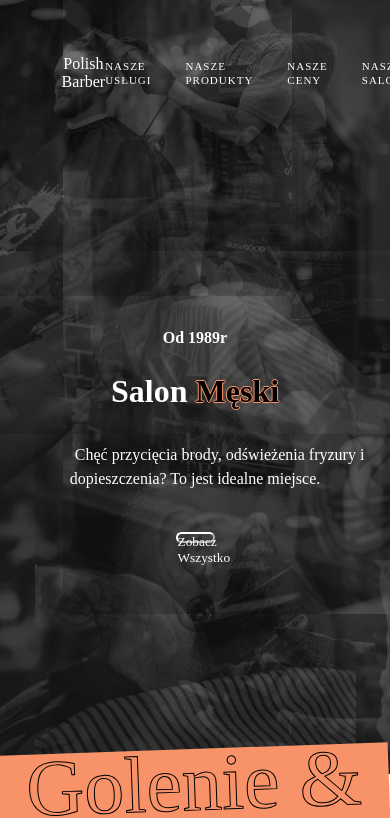
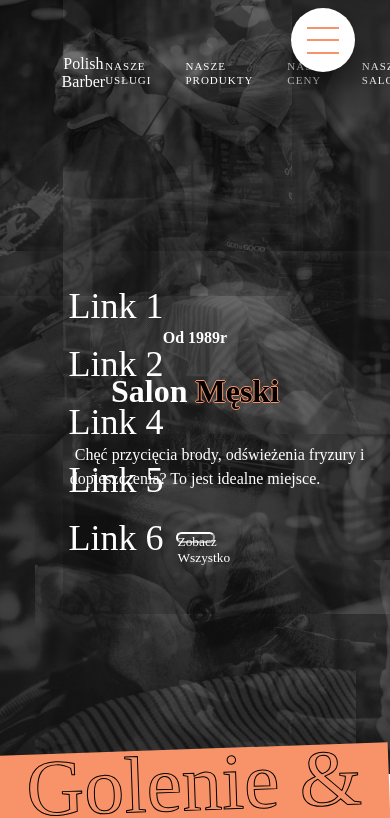
Before and after one commit to patryk6496/Barber_Shop, a React (Create React App) app: page / in a window 390 px wide. Shown: the top 818 px of the page. Built offline with nearby package versions, Linux system fonts and the light colour scheme.

Commit message:
Add hamburger menu

```diff
--- a/src/App.css
+++ b/src/App.css
@@ -650,6 +650,154 @@ p {
   text-transform: uppercase;
 }
 
+
+/* hamburger menu */
+.checkbox {
+  display: none;
+}
+
+.button_ham {
+  position: relative;
+  background-color: white;
+  height: 4rem;
+  width: 4rem;
+  border-radius: 50%;
+  position: fixed;
+  top: 1vh;
+  right: 9vw;
+  z-index: 2000;
+  box-shadow: 0 1rem 3rem black;
+  text-align: center;
+  cursor: pointer;
+}
+
+.background {
+  height: 4rem;
+  width: 4rem;
+  border-radius: 50%;
+  position: fixed;
+  top: 1vh;
+  right: 9vw;
+  background-image: radial-gradient(#F89369, black);
+  z-index: 1000;
+
+  transition: transform 0.8s cubic-bezier(0.86, 0, 0.07, 1);
+}
+
+.nav_hamburger {
+  height: 100vh;
+  position: fixed;
+  top: 0;
+  z-index: 1500;
+  width: 0;
+  transition: all 0.8s;
+}
+
+.list {
+  position: absolute;
+  top: 50%;
+  left: 50%;
+  transform: translate(-50%, -50%);
+  list-style: none;
+  text-align: center;
+  width: 100%;
+
+}
+
+.item {
+  margin: 1rem;
+  font-size: 36px;
+  width: 200px;
+}
+
+.link:link,
+.link:visited {
+  display: inline-block;
+  font-size: 3rem;
+  font-weight: 300;
+  padding: 1rem 2rem;
+  color: white;
+  text-decoration: none;
+  text-transform: uppercase;
+  background-image: linear-gradient(
+    120deg,
+    transparent 0%,
+    transparent 50%,
+    white 50%
+  );
+  background-size: 220%;
+  transition: all 0.4s;
+}
+
+.link:hover,
+.link:active {
+  color: lightgreen;
+  cursor: pointer;
+}
+
+/* functionality */
+.checkbox:checked ~ .background {
+  transform: scale(80);
+}
+.checkbox:checked ~ .nav_hamburger {
+  opacity: 0;
+  width: 100%;
+  right: 0;
+}
+
+/* styling hamb ICON */
+.icon {
+  position: absolute;
+  top: 50%;
+  left: 50%;
+  transform: translate(-50%, -50%);
+}
+
+.icon,
+.icon::before,
+.icon::after {
+  width: 2rem;
+  height: 2px;
+  background-color: #F89369;
+  display: inline-block;
+}
+
+.icon::before,
+.icon::after {
+  content: "";
+  position: absolute;
+  left: 0;
+  transition: all 0.2s;
+}
+
+.icon::before {
+  top: -0.8rem;
+}
+.icon::after {
+  top: 0.8rem;
+}
+
+.button_ham:hover icon:before {
+  top: -1rem;
+}
+.button_ham:hover icon::after {
+  top: 1rem;
+}
+
+.checkbox:checked + .button_ham .icon {
+  background-color: transparent;
+}
+
+.checkbox:checked + .button_ham .icon::before {
+  top: 0;
+  transform: rotate(135deg);
+}
+.checkbox:checked + .button_ham .icon::after {
+  top: 0;
+  transform: rotate(-135deg);
+}
+
+
 /* responsive */
 
 /* Smartphones (portrait and landscape) ----------- */
@@ -661,6 +809,9 @@ and (max-device-width : 480px) {
   .nav{
     display: none;
   }
+#visit_button{
+  display: none;
+}
 
   .information_button , .beard_content_button{
     width: calc(40vw);
@@ -836,7 +987,10 @@ and (orientation : portrait) {
 /* Desktops and laptops ----------- */
 @media only screen
 and (min-width : 1224px) {
-/* Styles */
+
+  .nav_hamburger,.navigation_icon{
+    display: none;
+  }
 }
 
 /* Large screens ----------- */
--- a/src/App.js
+++ b/src/App.js
@@ -25,6 +25,24 @@ function App() {
                 <li>Nasze salonu</li>
               </ul>
             </div>
+
+            <div className='navigation_icon'>
+              <input type="checkbox" id="navi-toggle" class="checkbox" />
+              <label for="navi-toggle" class="button_ham">
+                <span class="icon">&nbsp;</span>
+              </label>
+              <div class="background">&nbsp;</div>
+            </div>
+
+            <nav class="nav_hamburger">
+              <ul class="list">
+                <li class="item"> <a class="link"> Link 1 </a> </li>
+                <li class="item"> <a class="link"> Link 2 </a> </li>
+                <li class="item"> <a class="link"> Link 4 </a> </li>
+                <li class="item"> <a class="link"> Link 5 </a> </li>
+                <li class="item"> <a class="link"> Link 6 </a> </li>
+              </ul>
+            </nav>
             <button id="visit_button">Umów się na wiyztę</button>
 
         </div>
```
